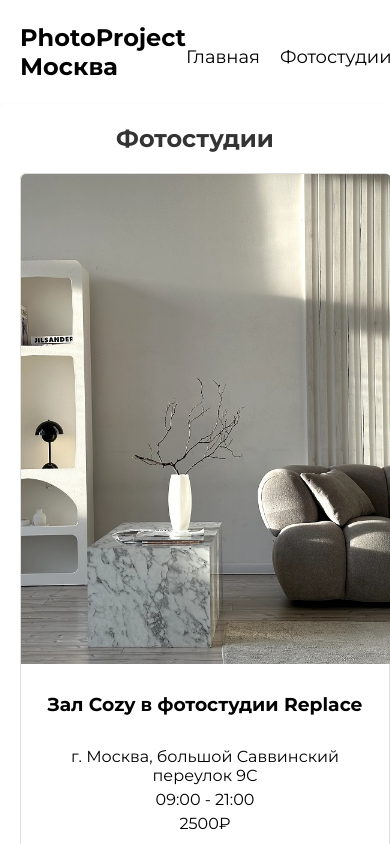
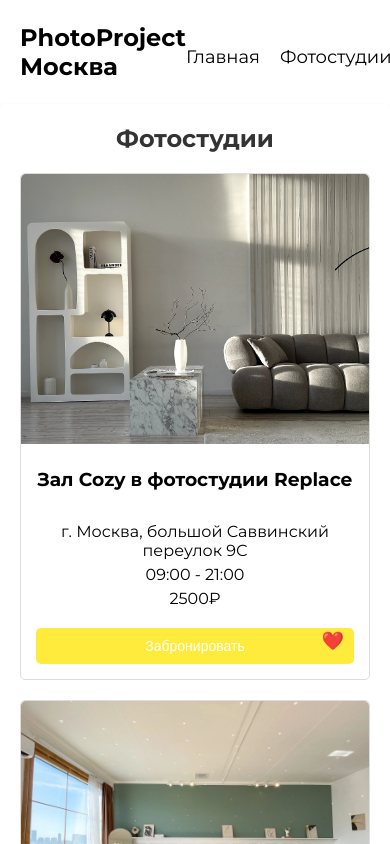
Before and after one commit to MaximkaProMax/graduation, a React (Create React App) app in the folder photoproject/: page /photostudios in a window 390 px wide. Shown: the top 844 px of the page. Built offline with nearby package versions, Linux system fonts and the light colour scheme; the HTML template or start-up script is replaced by a standard one.

Commit message:
Added mobile design for photo studios

```diff
--- a/photoproject/src/components/Photostudios.css
+++ b/photoproject/src/components/Photostudios.css
@@ -1,4 +1,3 @@
-/* src/components/Photostudios.css */
 .photostudios {
   max-width: 1200px;
   margin: 0 auto;
@@ -19,13 +18,13 @@
   background-color: white;
   border: 1px solid #ddd;
   border-radius: 5px;
-    width: 370px;
-    margin-bottom: 20px;
+  width: 490px;
+  margin-bottom: 10px; /* Уменьшаем отступ снизу */
 }
 
 .studio-image {
-    width: 370px;
-    height: 490px;
+  width: 490px;
+  height: 370px;
   background-position: center;
   background-size: cover;
   border-top-left-radius: 5px;
@@ -109,3 +108,53 @@
   right: 10px;
   transform: translateY(-50%);
 }
+
+.favorite-icon.favorite {
+  color: #ff0000;
+}
+
+/* Центрирование и отступы для карточек на десктопе */
+@media (min-width: 769px) and (max-width: 1199px) {
+  .studio-list {
+    justify-content: center;
+  }
+
+  .studio-card {
+    margin: 10px; /* Добавляем отступы */
+  }
+}
+
+/* Медиа-запросы для мобильной оптимизации */
+@media (max-width: 768px) {
+  .studio-list {
+    flex-direction: column;
+    align-items: center;
+  }
+
+  .studio-card {
+    width: 100%;
+    max-width: 360px; /* Уменьшаем ширину карточки */
+    margin-bottom: 20px;
+  }
+
+  .studio-image {
+    width: 100%;
+    height: 270px; /* Пропорционально устанавливаем высоту изображений */
+    background-position: center;
+    background-size: cover;
+  }
+
+  .studio-info {
+    padding: 15px;
+  }
+
+  .book-button {
+    width: 100%;
+    margin-right: 0;
+  }
+
+  .favorite-icon {
+    position: static;
+    margin-left: 10px;
+  }
+}
--- a/photoproject/src/components/Photostudios.js
+++ b/photoproject/src/components/Photostudios.js
@@ -1,70 +1,78 @@
-import React from 'react';
+import React, { useState } from 'react';
 import { useNavigate } from 'react-router-dom';
 import './Photostudios.css';
 
 function Photostudios() {
   const navigate = useNavigate();
+  const [favorites, setFavorites] = useState([]);
 
   const handleBookButtonClick = () => {
     navigate('/calendar');
+  };
+
+  const toggleFavorite = (studioName) => {
+    setFavorites((prevFavorites) => {
+      if (prevFavorites.includes(studioName)) {
+        return prevFavorites.filter((name) => name !== studioName);
+      } else {
+        return [...prevFavorites, studioName];
+      }
+    });
   };
 
   return (
     <div className="photostudios">
       <h2>Фотостудии</h2>
       <div className="studio-list">
-        <div className="studio-card">
-          <div className="studio-image replace"></div>
-          <div className="studio-info">
-            <h3>Зал Cozy в фотостудии Replace</h3>
-            <p>г. Москва, большой Саввинский переулок 9С</p>
-            <p>09:00 - 21:00</p>
-            <p>2500₽</p>
-            <div className="action-container">
-              <button className="book-button" onClick={handleBookButtonClick}>Забронировать</button>
-              <span className="favorite-icon">❤️</span>
+        {[
+          {
+            name: 'Зал Cozy в фотостудии Replace',
+            address: 'г. Москва, большой Саввинский переулок 9С',
+            hours: '09:00 - 21:00',
+            price: '2500₽',
+            imageClass: 'replace'
+          },
+          {
+            name: 'Зал APART в фотостудии PHOTO ZALL',
+            address: 'г. Москва, ул. Академика Королева 13 стр1',
+            hours: '09:00 - 21:00',
+            price: '1600₽',
+            imageClass: 'apart'
+          },
+          {
+            name: 'Зал Hot Yellow с песком и циклорамой',
+            address: 'г. Москва, ул. Электрозаводская, 21, подъезд К',
+            hours: '09:00 - 21:00',
+            price: '2200₽',
+            imageClass: 'hot-yellow'
+          },
+          {
+            name: 'Зал White Garden в фотостудии UNICORN STUDIOS',
+            address: 'г. Москва, ул. Электрозаводская, 21, подъезд К',
+            hours: '09:00 - 21:00',
+            price: '1600₽',
+            imageClass: 'white-garden'
+          }
+        ].map((studio) => (
+          <div key={studio.name} className="studio-card">
+            <div className={`studio-image ${studio.imageClass}`}></div>
+            <div className="studio-info">
+              <h3>{studio.name}</h3>
+              <p>{studio.address}</p>
+              <p>{studio.hours}</p>
+              <p>{studio.price}</p>
+              <div className="action-container">
+                <button className="book-button" onClick={handleBookButtonClick}>Забронировать</button>
+                <span
+                  className={`favorite-icon ${favorites.includes(studio.name) ? 'favorite' : ''}`}
+                  onClick={() => toggleFavorite(studio.name)}
+                >
+                  ❤️
+                </span>
+              </div>
             </div>
           </div>
-        </div>
-        <div className="studio-card">
-          <div className="studio-image apart"></div>
-          <div className="studio-info">
-            <h3>Зал APART в фотостудии PHOTO ZALL</h3>
-            <p>г. Москва, ул. Академика Королева 13 стр1</p>
-            <p>09:00 - 21:00</p>
-            <p>1600₽</p>
-            <div className="action-container">
-              <button className="book-button" onClick={handleBookButtonClick}>Забронировать</button>
-              <span className="favorite-icon">❤️</span>
-            </div>
-          </div>
-        </div>
-        <div className="studio-card">
-          <div className="studio-image hot-yellow"></div>
-          <div className="studio-info">
-            <h3>Зал Hot Yellow с песком и циклорамой</h3>
-            <p>г. Москва, ул. Электрозаводская, 21, подъезд К</p>
-            <p>09:00 - 21:00</p>
-            <p>2200₽</p>
-            <div className="action-container">
-              <button className="book-button" onClick={handleBookButtonClick}>Забронировать</button>
-              <span className="favorite-icon">❤️</span>
-            </div>
-          </div>
-        </div>
-        <div className="studio-card">
-          <div className="studio-image white-garden"></div>
-          <div className="studio-info">
-            <h3>Зал White Garden в фотостудии UNICORN STUDIOS</h3>
-            <p>г. Москва, ул. Электрозаводская, 21, подъезд К</p>
-            <p>09:00 - 21:00</p>
-            <p>1600₽</p>
-            <div className="action-container">
-              <button className="book-button" onClick={handleBookButtonClick}>Забронировать</button>
-              <span className="favorite-icon">❤️</span>
-            </div>
-          </div>
-        </div>
+        ))}
       </div>
     </div>
   );
```
Lines whose indentation alone changed are shown as unchanged.
